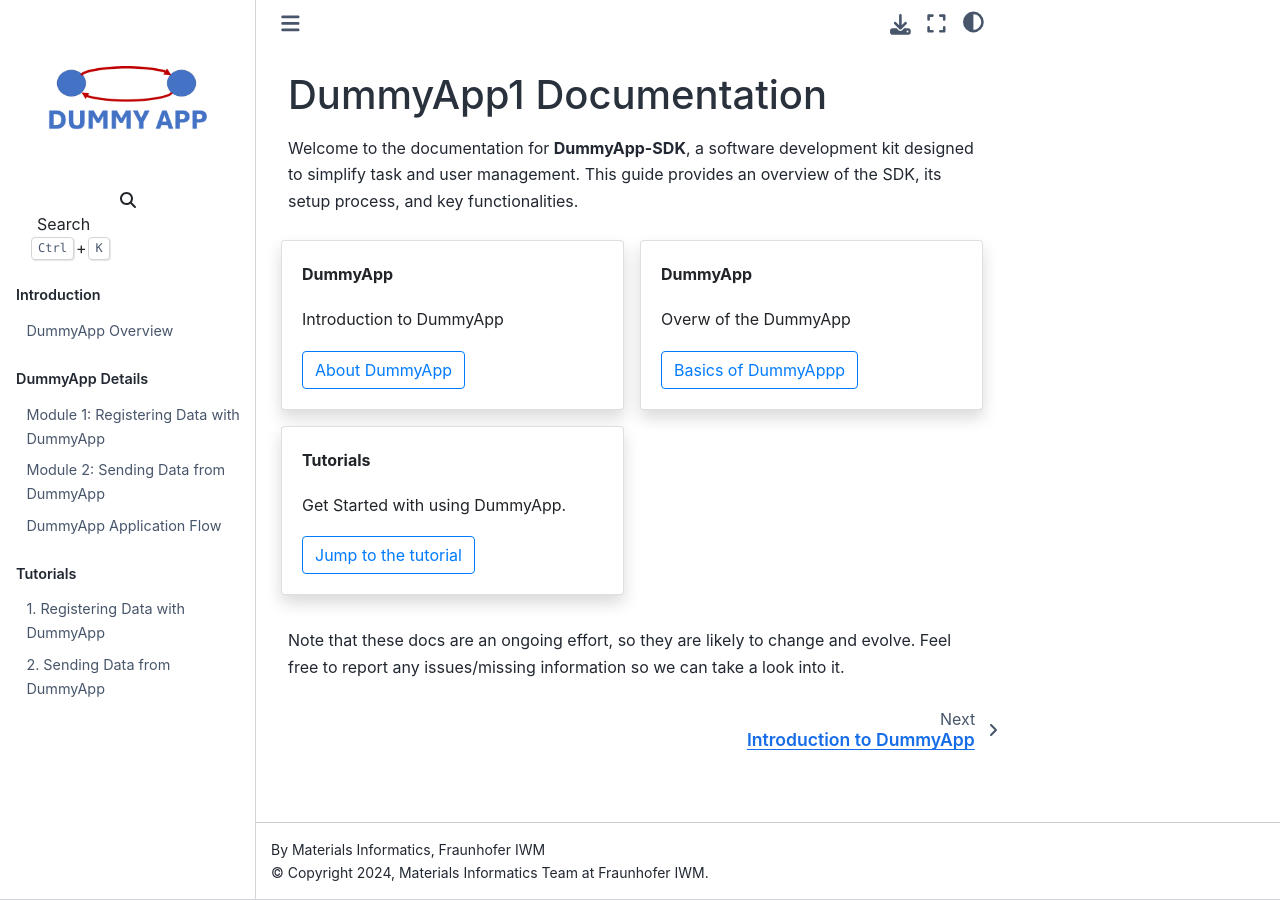
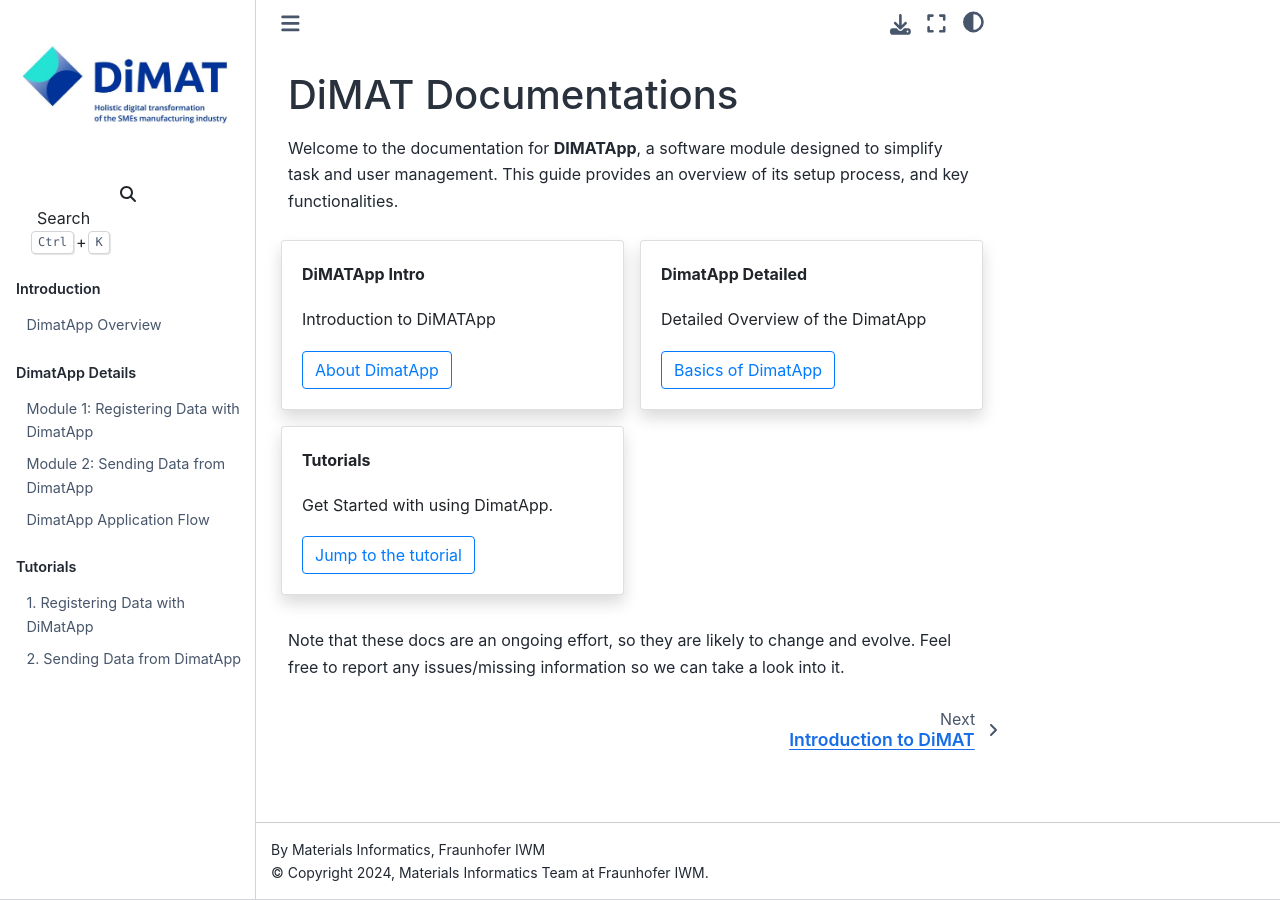
Before and after one commit to PBMISRA95/doctemp, a Sphinx documentation site: the page built from docs/index.md, in a window 1280 px wide. Built offline with Sphinx 7.4.7 and the Sphinx Book theme 1.1.4, drawn with Linux system fonts in a browser that asks for light colours.

Commit message:
New release candidate

`````diff
--- a/docs/conf.py
+++ b/docs/conf.py
@@ -16,7 +16,7 @@
 
 # -- Project information -----------------------------------------------------
 
-project = "DSMS Documentation"
+project = "DiMAT Documentation"
 copyright = "2024, Materials Informatics Team at Fraunhofer IWM"
 author = "Materials Informatics, Fraunhofer IWM"
 release = "v1.0.0"
@@ -67,13 +67,14 @@
 # a list of builtin themes.
 
 html_theme = "sphinx_book_theme"
-html_logo = "assets/images/dummyapp_logo.jpg"
+html_logo = "assets/images/dimat_logo.jpg"
 
 # Add any paths that contain custom static files (such as style sheets) here,
 # relative to this directory. They are copied after the builtin static files,
 # so a file named "default.css" will overwrite the builtin "default.css".
 #   "style_nav_header_background": "#4472c4",  : Blue of DSMS
 #   "style_nav_header_background": "#109193",  : Green of DSMS
+
 html_static_path = ["_static"]
 templates_path = ["_templates"]
 html_theme_options = {
@@ -87,14 +88,14 @@
 latex_documents = [
     (
         "index",
-        "dsms_docs.tex",
-        "DSMS docs",
+        "DiMAT_docs.tex",
+        "DiMAT docs",
         ("Materials Informatics team at Fraunhofer IWM"),
         "manual",
         "false",
     )
 ]
-latex_logo = "assets/images/DSMS_logo.png"
+latex_logo = "assets/images/dimat_logo.jpg"
 latex_elements = {"figure_align": "H"}
 
 nbsphinx_allow_errors = True
--- a/docs/index.md
+++ b/docs/index.md
@@ -1,37 +1,37 @@
-# DummyApp1 Documentation
+# DiMAT Documentations
 
 
-Welcome to the documentation for **DummyApp-SDK**, a software development kit designed to simplify task and user management.
-This guide provides an overview of the SDK, its setup process, and key functionalities.
+Welcome to the documentation for **DIMATApp**, a software module designed to simplify task and user management.
+This guide provides an overview of its setup process, and key functionalities.
 
 
 ````{panels}
 :body: text-center.
 
 ---
-**DummyApp**
+**DiMATApp Intro**
 
-Introduction to DummyApp
+Introduction to DiMATApp
 
-```{link-button} dummyapp.html
-:text: About DummyApp
+```{link-button} dimatapp.html
+:text: About DimatApp
 :classes: btn-outline-primary stretched-link
 
 ---
-**DummyApp**
+**DimatApp Detailed**
 
- Overw of the DummyApp
+ Detailed Overview of the DimatApp
 
-```{link-button} dummyapp/module1.html
-:text: Basics of DummyAppp
+```{link-button} dimatapp/module1.html
+:text: Basics of DimatApp
 :classes: btn-outline-primary stretched-link
 
 ---
 **Tutorials**
 
-Get Started with using DummyApp.
+Get Started with using DimatApp.
 
-```{link-button} dummyapp/tutorials/1_registering_data.html
+```{link-button} dimatapp/tutorials/1_registering_data.html
 :text: Jump to the tutorial
 :classes: btn-outline-primary stretched-link
 
@@ -47,19 +47,19 @@
 :maxdepth: 4
 :glob:
 
-DummyApp Overview<dummyapp>
+DimatApp Overview<dimatapp>
 ```
 
 
 ```{toctree}
 :hidden: true
-:caption: DummyApp Details
+:caption: DimatApp Details
 :maxdepth: 4
 :glob:
 
-dummyapp/module1
-dummyapp/module2
-dummyapp/appflow
+dimatapp/module1
+dimatapp/module2
+dimatapp/appflow
 
 ```
 
@@ -69,6 +69,6 @@
 :maxdepth: 4
 :glob:
 
-dummyapp/tutorials/*
+dimatapp/tutorials/*
 
 ```
--- a/setup.py
+++ /dev/null
@@ -1,4 +0,0 @@
-"""This file is required for editable installs of the package."""
-from setuptools import setup
-
-setup()
`````
Also changed, not shown: README.md (+160 -51 lines), docs/README.md (deleted, +0 -65 lines), docs/dimatapp.md (added, +24 -0 lines), docs/dimatapp/appflow.md (renamed from docs/dummyapp/appflow.md, +2 -2 lines), docs/dimatapp/module1.md (added, +26 -0 lines), docs/dimatapp/module2.md (renamed from docs/dummyapp/module2.md, +1 -1 lines), docs/dummyapp.md (deleted, +0 -24 lines), docs/dummyapp/module1.md (deleted, +0 -26 lines), requirements.txt (added, +11 -0 lines), setup.cfg (deleted, +0 -75 lines), docs/assets/images/dimat_logo.jpg (added), docs/dimatapp/tutorials/1_registering_data.ipynb, docs/dimatapp/tutorials/2_sending_data.ipynb, docs/dimatapp/tutorials/tasks.json (renamed from docs/dummyapp/tutorials/tasks.json), 1 more files, 2 other files.
